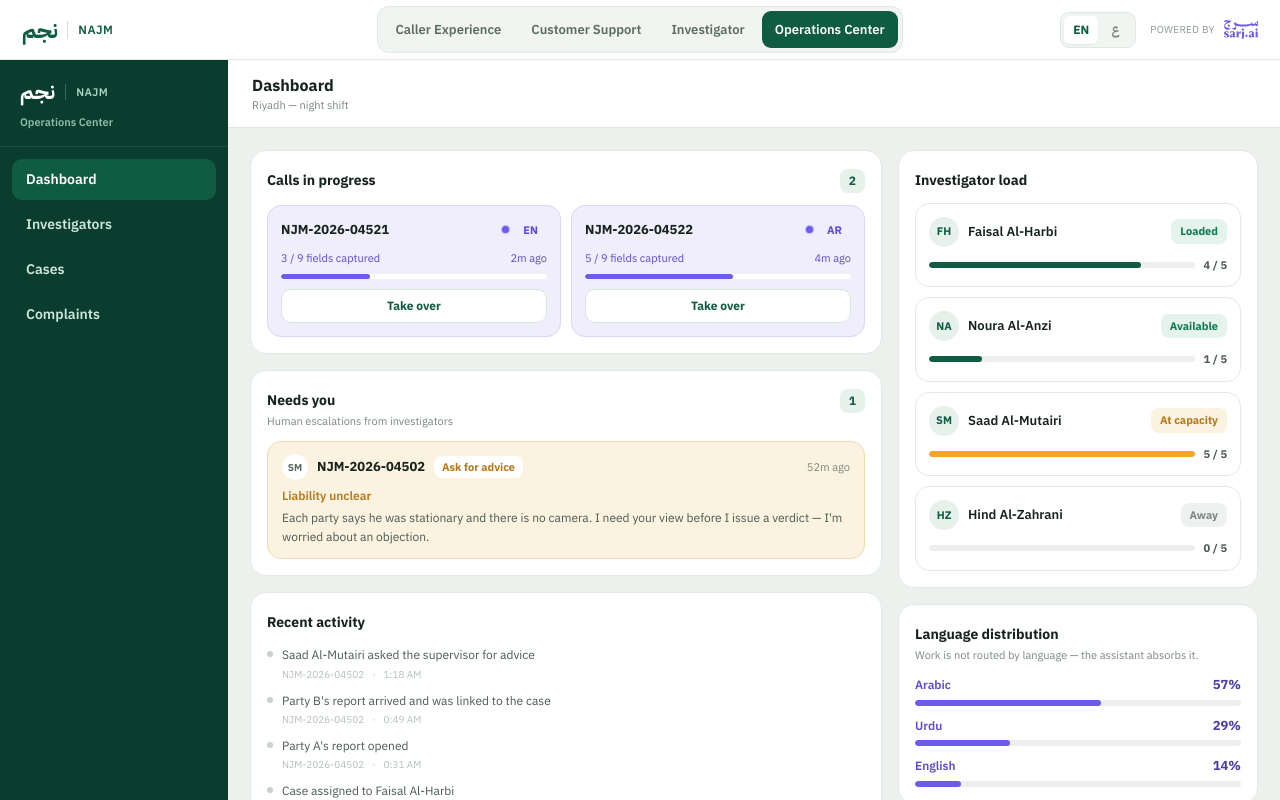
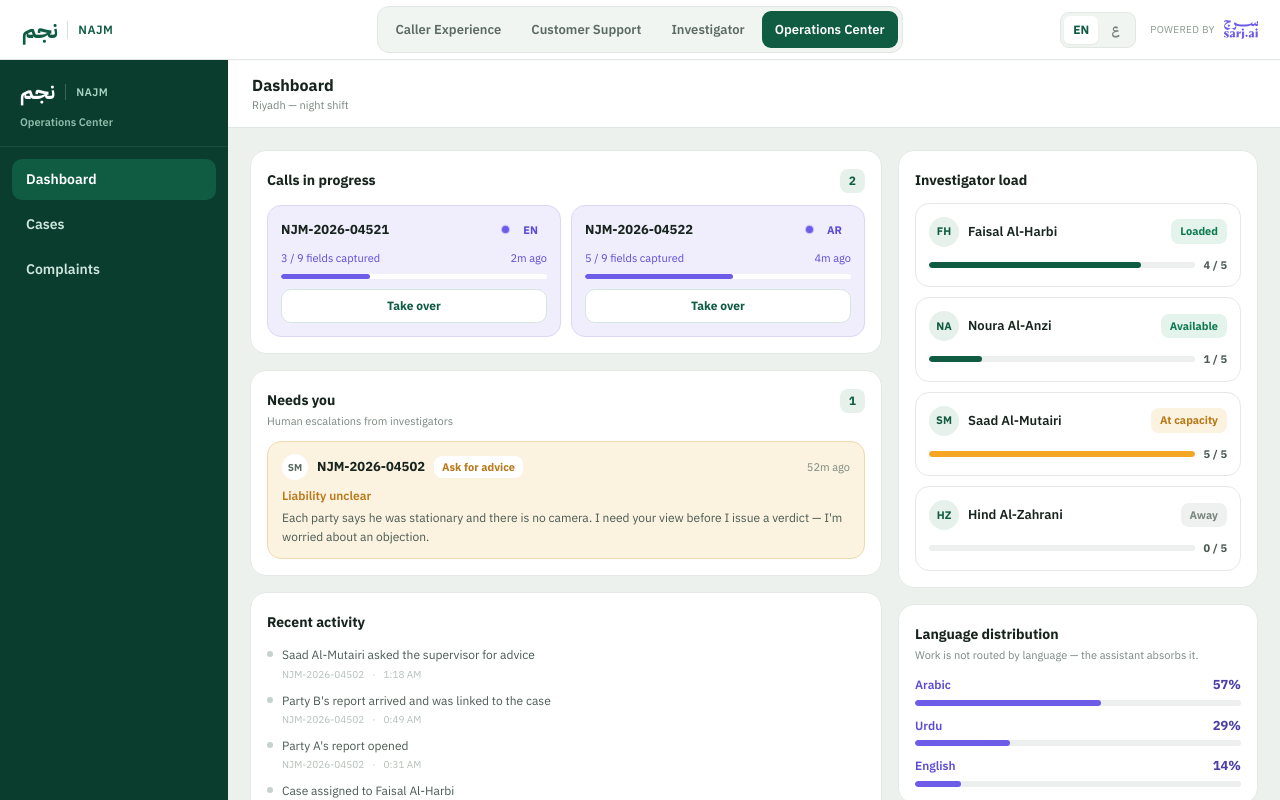
Before and after one commit to osama-alharbi9/sarj, a Next.js app: page /ops in a window 1280 px wide. Shown: the top 800 px of the page. Built offline with nearby package versions, Linux system fonts and the light colour scheme; a web font is replaced by a local one.

Commit message:
refactor: remove redundant investigators page from operations center

```diff
--- a/components/ops/OpsCenter.tsx
+++ b/components/ops/OpsCenter.tsx
@@ -39,7 +39,6 @@ export function OpsCenter() {
 
   const nav = [
     { key: "dashboard", label: t.nav.dashboard },
-    { key: "investigators", label: t.nav.investigators },
     { key: "cases", label: t.nav.cases },
     { key: "complaints", label: t.nav.complaints },
   ];
@@ -88,8 +87,6 @@ export function OpsCenter() {
         <CaseView c={current} onBack={() => setOpenRef(null)} />
       ) : tab === "dashboard" ? (
         <Dashboard onOpen={setOpenRef} />
-      ) : tab === "investigators" ? (
-        <Roster onOpen={setOpenRef} />
       ) : tab === "cases" ? (
         <Ledger onOpen={setOpenRef} />
       ) : (
@@ -271,25 +268,9 @@ function Activity({ cases }: { cases: Case[] }) {
   );
 }
 
-/* ══ المحققون ═══════════════════════════════════════════════════════ */
-
-/**
- * Investigator load. Routine assignment is automatic — supervisors intervene
- * only through escalations and reassignments — so this seat is a monitoring
- * view of who is free and who is drowning, not a manual-assignment queue.
- */
-function Roster({ onOpen: _onOpen }: { onOpen: (r: string) => void }) {
-  const { cases } = useCases();
-  const t = useT();
-
-  return (
-    <div className="flex flex-col gap-[16px]">
-      <Card title={t.ops.rosterTitle}>
-        <RosterList cases={cases} />
-      </Card>
-    </div>
-  );
-}
+/* ══ Investigator load ══════════════════════════════════════════════
+   A monitoring view of who is free and who is drowning — read-only, because
+   routine assignment is automatic. Rendered inside the Dashboard's side rail. */
 
 function RosterList({ cases, compact }: { cases: Case[]; compact?: boolean }) {
   const t = useT();
```
